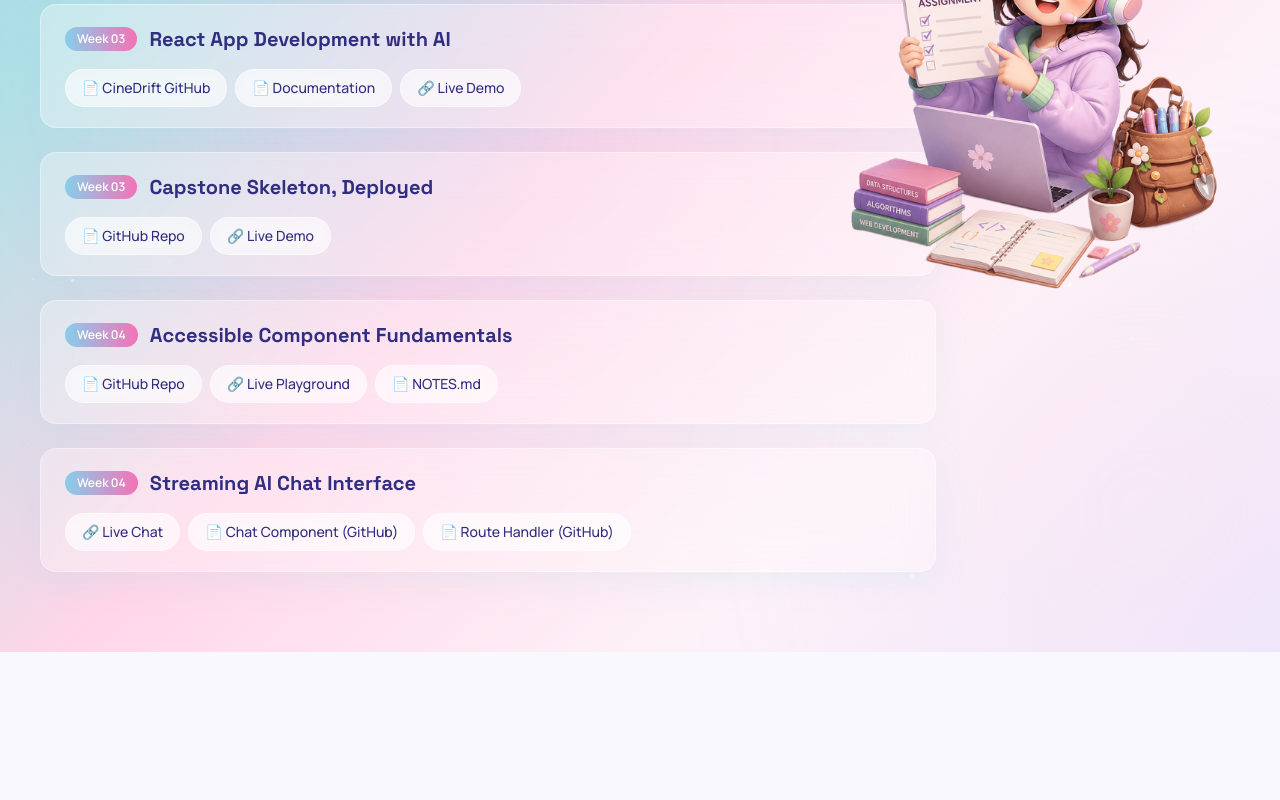
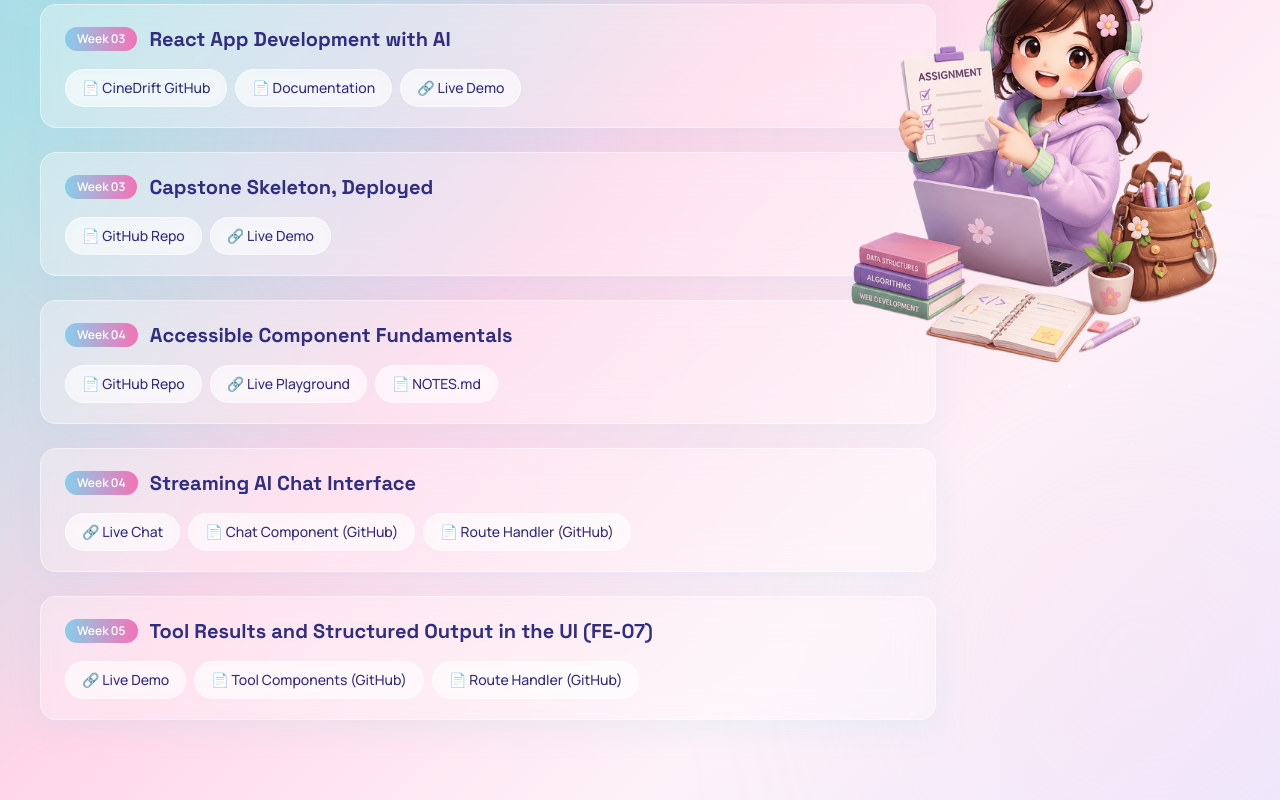
Before and after one commit to Sawaira-Fareed/flyrank-capstone, a Next.js app: page /assignments in a window 1280 px wide. Shown: the part 508-1308 px from the top of the page. Before the commit the page ends 1160 px from the top, so only its background shows below. Built offline with nearby package versions, Linux system fonts and the light colour scheme.

Commit message:
update: Flyrank assignment FE-07 added

```diff
--- a/src/app/assignments/page.tsx
+++ b/src/app/assignments/page.tsx
@@ -52,6 +52,15 @@ const assignments = [
       { label: "Live Chat", url: "https://flyrank-capstone-rosy.vercel.app/chat" },
       { label: "Chat Component (GitHub)", url: "https://github.com/Sawaira-Fareed/flyrank-capstone/tree/main/src/app/chat" },
       { label: "Route Handler (GitHub)", url: "https://github.com/Sawaira-Fareed/flyrank-capstone/blob/main/src/app/(app)/api/chat/route.ts" },
+    ],
+  },
+   {
+    week: "Week 05",
+    title: "Tool Results and Structured Output in the UI (FE-07)",
+    links: [
+      { label: "Live Demo", url: "https://flyrank-capstone-rosy.vercel.app/" },
+      { label: "Tool Components (GitHub)", url: "https://github.com/Sawaira-Fareed/flyrank-capstone/tree/main/src/components/tools" },
+      { label: "Route Handler (GitHub)", url: "https://github.com/Sawaira-Fareed/flyrank-capstone/blob/main/src/app/api/chat/route.ts" },
     ],
   },
 ];
```
